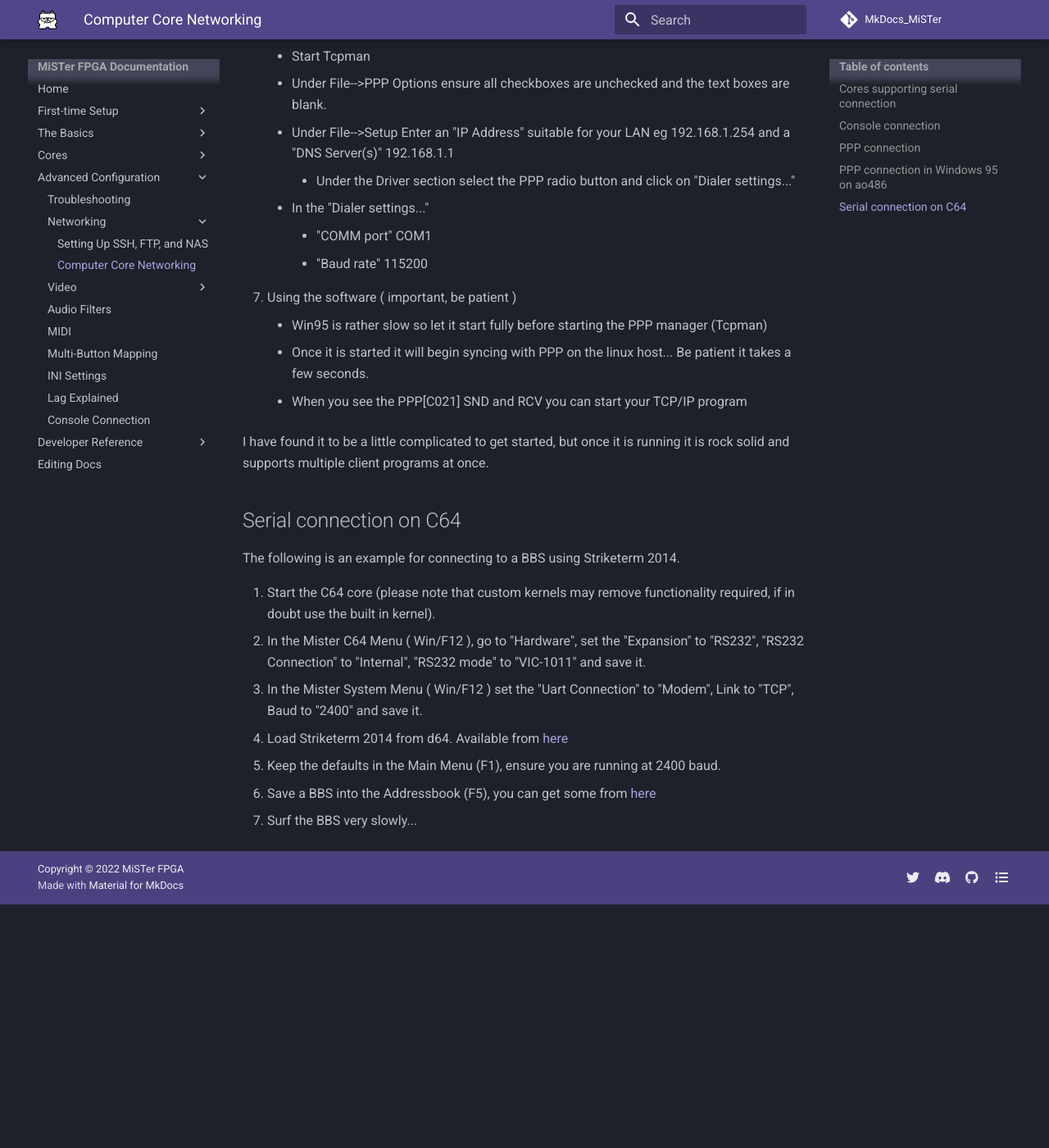
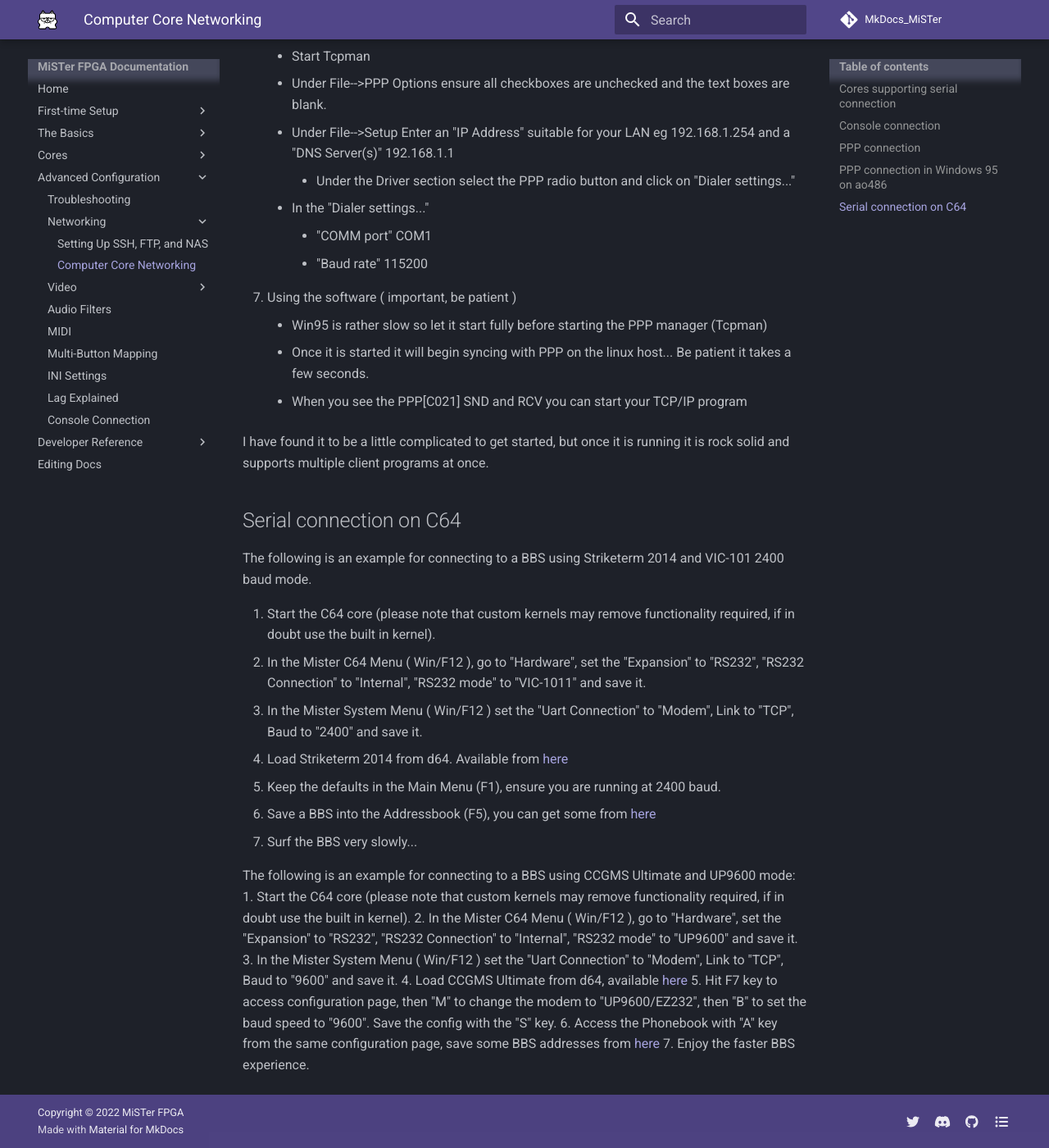
Before and after one commit to MiSTer-devel/MkDocs_MiSTer, an MkDocs documentation site: the page built from docs/advanced/computer.md, in a window 1280 px wide and 1400 px high, scrolled down 2177 px. Shown: the whole window at 82% size. Built offline with MkDocs 1.6.1 and Material for MkDocs 9.7.7, drawn with Linux system fonts in a browser that asks for light colours; comment, search, counter and statistics services are not loaded; before the commit the page ends 3280 px from its top, so only the background shows below that.

Commit message:
Update computer.md
Added UP9600 mode and the terminal I have found working for this mode (CCGMS Ultimate) instructions

```diff
--- a/docs/advanced/computer.md
+++ b/docs/advanced/computer.md
@@ -58,7 +58,7 @@
 I have found it to be a little complicated to get started, but once it is running it is rock solid and supports multiple client programs at once.
 
 ## Serial connection on C64
-The following is an example for connecting to a BBS using Striketerm 2014.
+The following is an example for connecting to a BBS using Striketerm 2014 and VIC-101 2400 baud mode.
 
 1. Start the C64 core (please note that custom kernels may remove functionality required, if in doubt use the built in kernel).
 2. In the Mister C64 Menu ( Win/F12 ), go to "Hardware", set the "Expansion" to "RS232", "RS232 Connection" to "Internal", "RS232 mode" to "VIC-1011" and save it.
@@ -67,3 +67,12 @@
 5. Keep the defaults in the Main Menu (F1), ensure you are running at 2400 baud.
 6. Save a BBS into the Addressbook (F5), you can get some from [here](http://cbbsoutpost.servebbs.com){target=_blank}
 7. Surf the BBS very slowly...
+
+The following is an example for connecting to a BBS using CCGMS Ultimate and UP9600 mode:
+1. Start the C64 core (please note that custom kernels may remove functionality required, if in doubt use the built in kernel).
+2. In the Mister C64 Menu ( Win/F12 ), go to "Hardware", set the "Expansion" to "RS232", "RS232 Connection" to "Internal", "RS232 mode" to "UP9600" and save it.
+3. In the Mister System Menu ( Win/F12 ) set the "Uart Connection" to "Modem", Link to "TCP", Baud to "9600" and save it.
+4. Load CCGMS Ultimate from d64, available [here](https://csdb.dk/release/download.php?id=214853){target=_blank}
+5. Hit F7 key to access configuration page, then "M" to change the modem to "UP9600/EZ232", then "B" to set the baud speed to "9600". Save the config with the "S" key.
+6. Access the Phonebook with "A" key from the same configuration page, save some BBS addresses from [here](http://cbbsoutpost.servebbs.com){target=_blank}
+7. Enjoy the faster BBS experience.
```
